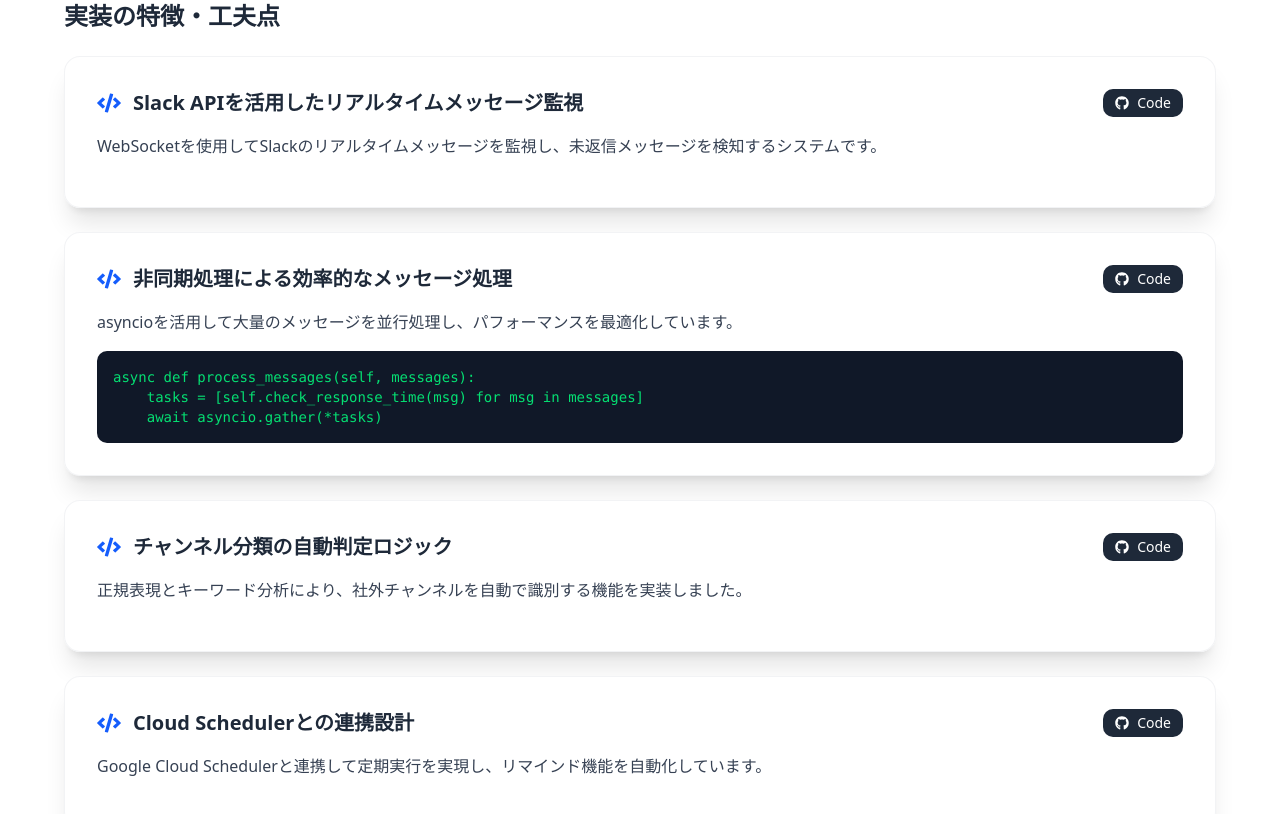
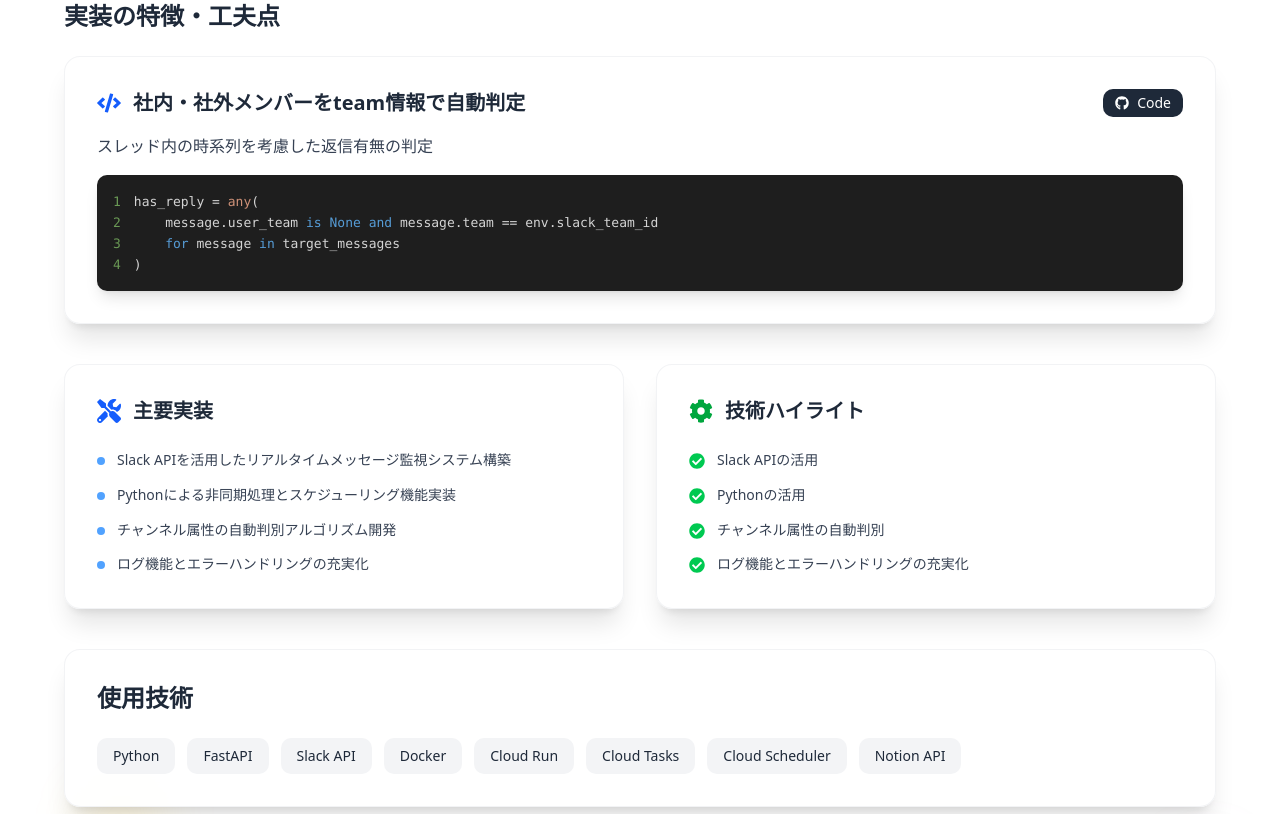
Before and after one commit to Kota-35/my-portfolio, a Next.js app: page /works/slack-response-reminder in a window 1280 px wide. Shown: the part 1320-2134 px from the top of the page. Built offline with nearby package versions, Linux system fonts and the light colour scheme.

Commit message:
feat: プロジェクト詳細ページにコードスニペット表示機能を追加し、言語指定を可能にした

```diff
--- a/app/works/[slug]/page.tsx
+++ b/app/works/[slug]/page.tsx
@@ -18,6 +18,8 @@
   FaCog,
   FaTools
 } from "react-icons/fa"
+import { Prism as SyntaxHighlighter } from 'react-syntax-highlighter'
+import { vscDarkPlus } from 'react-syntax-highlighter/dist/esm/styles/prism'
 
 // アイコンマッピング
 const iconMap = {
@@ -202,10 +204,21 @@
                 </p>
 
                 {feature.codeSnippet && (
-                  <div className="bg-gray-900 rounded-lg p-4 overflow-x-auto">
-                    <pre className="text-green-400 text-sm">
-                      <code>{feature.codeSnippet}</code>
-                    </pre>
+                  <div className="rounded-lg overflow-hidden shadow-lg">
+                    <SyntaxHighlighter
+                      language={feature.language || "typescript"}
+                      style={vscDarkPlus}
+                      customStyle={{
+                        margin: 0,
+                        padding: '1rem',
+                        fontSize: '0.875rem',
+                        lineHeight: '1.5',
+                      }}
+                      showLineNumbers={true}
+                      wrapLines={true}
+                    >
+                      {feature.codeSnippet}
+                    </SyntaxHighlighter>
                   </div>
                 )}
               </div>
--- a/app/works/data.ts
+++ b/app/works/data.ts
@@ -12,6 +12,7 @@
       title: string
       description: string
       codeSnippet?: string
+      language?: string
       githubLink?: string
     }[]
     keyImplementations: string[]
@@ -110,28 +111,15 @@
       overview: "社外とのコミュニケーションの質向上を目的とした、Slack自動リマインドシステムの開発プロジェクトです。重要な顧客対応の見落としを防ぐことができました。",
       codeFeatures: [
         {
-          title: "Slack APIを活用したリアルタイムメッセージ監視",
-          description: "WebSocketを使用してSlackのリアルタイムメッセージを監視し、未返信メッセージを検知するシステムです。",
-          githubLink: "https://github.com/Kota-35/slack-response-reminder/blob/main/src/slack_monitor.py#L25-L45"
+          title: "社内・社外メンバーをteam情報で自動判定",
+          description: "スレッド内の時系列を考慮した返信有無の判定",
+          codeSnippet: `has_reply = any(
+    message.user_team is None and message.team == env.slack_team_id
+    for message in target_messages
+)`,
+          language: "python",
+          githubLink: "https://github.com/Kota-35/slack-response-reminder/blob/e4c37d9e35a5c689e04263ea35ff414818aaac10/src/api/endpoint/tasks/check.py#L44"
         },
-        {
-          title: "非同期処理による効率的なメッセージ処理",
-          description: "asyncioを活用して大量のメッセージを並行処理し、パフォーマンスを最適化しています。",
-          codeSnippet: `async def process_messages(self, messages):
-    tasks = [self.check_response_time(msg) for msg in messages]
-    await asyncio.gather(*tasks)`,
-          githubLink: "https://github.com/Kota-35/slack-response-reminder/blob/main/src/message_processor.py#L15-L25"
-        },
-        {
-          title: "チャンネル分類の自動判定ロジック",
-          description: "正規表現とキーワード分析により、社外チャンネルを自動で識別する機能を実装しました。",
-          githubLink: "https://github.com/Kota-35/slack-response-reminder/blob/main/src/channel_classifier.py#L10-L30"
-        },
-        {
-          title: "Cloud Schedulerとの連携設計",
-          description: "Google Cloud Schedulerと連携して定期実行を実現し、リマインド機能を自動化しています。",
-          githubLink: "https://github.com/Kota-35/slack-response-reminder/blob/main/main.py#L5-L20"
-        }
       ],
       keyImplementations: [
         "Slack APIを活用したリアルタイムメッセージ監視システム構築",
--- a/package.json
+++ b/package.json
@@ -10,6 +10,7 @@
   },
   "dependencies": {
     "@radix-ui/react-slot": "^1.2.3",
+    "@types/react-syntax-highlighter": "^15.5.13",
     "class-variance-authority": "^0.7.1",
     "clsx": "^2.1.1",
     "lucide-react": "^0.523.0",
@@ -17,6 +18,7 @@
     "react": "^19.0.0",
     "react-dom": "^19.0.0",
     "react-icons": "^5.5.0",
+    "react-syntax-highlighter": "^15.6.1",
     "tailwind-merge": "^3.3.1"
   },
   "devDependencies": {
```
Also changed, not shown: 1 other file (tests, documents, lock files or other folders).
